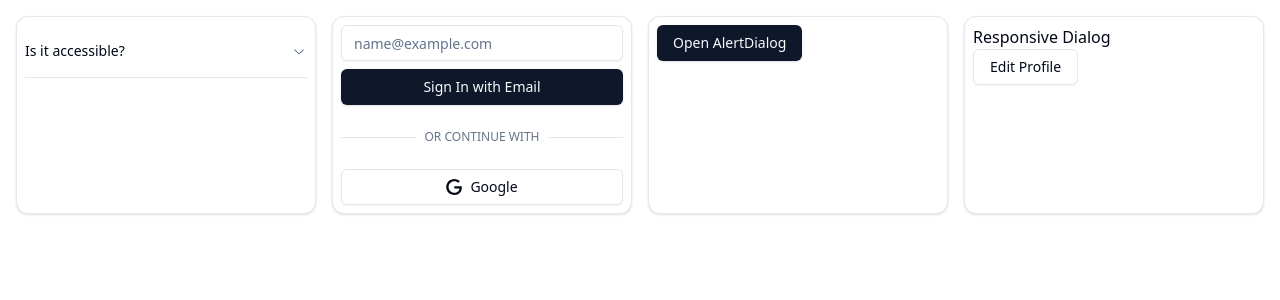
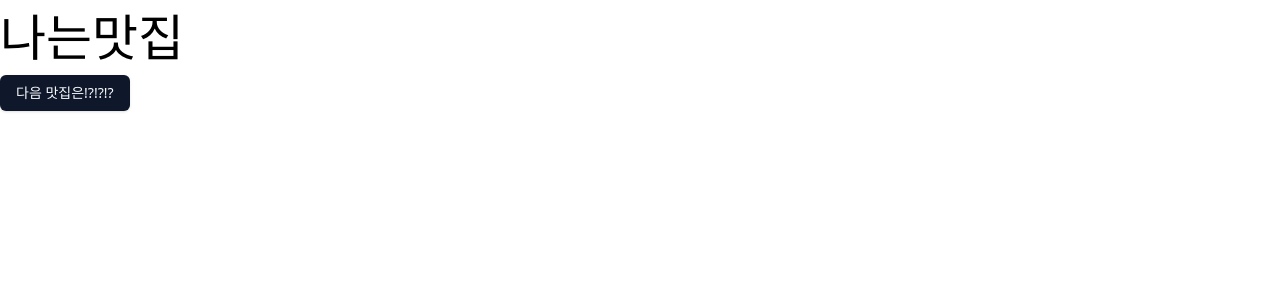
Before and after one commit to YoungSealStudio/LaunchSpy-Frontend, a React (Vite) app: page / in a window 1280 px wide. Shown: the top 300 px of the page. Built offline with nearby package versions, Linux system fonts and the light colour scheme.

Commit message:
feat: word-shuffle

```diff
--- a/src/App.tsx
+++ b/src/App.tsx
@@ -1,12 +1,8 @@
-import ComponentsShowcase from './ComponentsShowcase';
 import './globals.css';
+import Home from './pages/home/Home';
 
 function App() {
-  return (
-    <div>
-      <ComponentsShowcase />
-    </div>
-  );
+  return <Home />;
 }
 
 export default App;
--- /dev/null
+++ b/src/components/ui/word-shuffle-render.tsx
@@ -0,0 +1,116 @@
+import React, { useEffect, useState } from 'react';
+
+interface WordShufflerProps {
+  text: string;
+  options?: {
+    fps?: number;
+    pending: boolean;
+    timeOffset?: number;
+    textColor?: string;
+    fontSize?: string;
+    mixCapital?: boolean;
+    mixSpecialCharacters?: boolean;
+  };
+}
+
+interface ShuffledChar {
+  char: string;
+  color: string;
+}
+
+const WordShuffler: React.FC<WordShufflerProps> = ({ text, options = {} }) => {
+  const [shuffledText, setShuffledText] = useState<ShuffledChar[]>([]);
+  const defaultOptions = {
+    fps: 20,
+    timeOffset: 100, // Adjusted to milliseconds
+    textColor: '#000',
+    fontSize: '50px',
+    mixCapital: false,
+    mixSpecialCharacters: false,
+    pending: true,
+    ...options,
+  };
+
+  useEffect(() => {
+    let currentIndex = 0;
+    let frameCount = 0;
+    let combinedChars = 'ABCDEFGHIJKLMNOPQRSTUVWXYZ'.split('');
+
+    if (defaultOptions.mixSpecialCharacters) {
+      const specialCharacters = '!§$%&/()=?_<>>^°*#-:;~'.split('');
+      combinedChars = [...combinedChars, ...specialCharacters];
+    }
+
+    const getRandomColor = () => {
+      const colors = [
+        '#f44336',
+        '#e91e63',
+        '#9c27b0',
+        '#673ab7',
+        '#3f51b5',
+        '#2196f3',
+        '#03a9f4',
+        '#00bcd4',
+        '#009688',
+        '#4caf50',
+        '#8bc34a',
+        '#cddc39',
+        '#ffeb3b',
+        '#ffc107',
+        '#ff9800',
+        '#ff5722',
+        '#795548',
+        '#9e9e9e',
+        '#607d8b',
+      ];
+      return colors[Math.floor(Math.random() * colors.length)];
+    };
+
+    const getRandCharacter = (characterToReplace: string) => {
+      if (characterToReplace === ' ') {
+        return ' ';
+      }
+      const randNum = Math.floor(Math.random() * combinedChars.length);
+      return combinedChars[randNum];
+    };
+
+    const shuffleText = () => {
+      const newText = text.split('').map((char, index) => ({
+        char: index < currentIndex ? char : getRandCharacter(char),
+        color:
+          index < currentIndex ? defaultOptions.textColor : getRandomColor(),
+      }));
+
+      if (
+        !defaultOptions.pending &&
+        frameCount % defaultOptions.timeOffset === 0
+      ) {
+        if (currentIndex < text.length) {
+          currentIndex++;
+        }
+      }
+
+      setShuffledText(newText);
+      frameCount++;
+    };
+
+    const intervalId = setInterval(shuffleText, 1000 / defaultOptions.fps);
+
+    return () => clearInterval(intervalId);
+  }, [text, options, defaultOptions.pending]);
+
+  return (
+    <div style={{ display: 'flex', flexWrap: 'wrap' }}>
+      {shuffledText.map((item, index) => (
+        <span
+          key={index}
+          style={{ color: item.color, fontSize: defaultOptions.fontSize }}
+        >
+          {item.char}
+        </span>
+      ))}
+    </div>
+  );
+};
+
+export default WordShuffler;
--- /dev/null
+++ b/src/pages/home/Home.tsx
@@ -0,0 +1,50 @@
+import { Button } from '@/components/ui/button';
+import WordShuffler from '@/components/ui/word-shuffle-render';
+import { useState } from 'react';
+
+const restaurants = [
+  '김밥천국',
+  '김밥지옥',
+  '솔로지옥',
+  '메머드커피',
+  '일일향',
+];
+
+function pickRandom<T>(array: T[]): T {
+  const randomIndex = Math.floor(Math.random() * array.length);
+  return array[randomIndex];
+}
+
+function Home() {
+  const [name, setName] = useState('나는 맛집');
+  const [isLoading, setIsLoading] = useState(false);
+
+  function onClickButton() {
+    setIsLoading(true);
+
+    setTimeout(() => {
+      setIsLoading(false);
+      setName(pickRandom(restaurants));
+    }, 2000);
+  }
+
+  return (
+    <div>
+      <WordShuffler
+        key={name}
+        text={name}
+        options={{
+          textColor: '#000000',
+          pending: isLoading,
+          timeOffset: 5,
+          mixCapital: true,
+          mixSpecialCharacters: true,
+        }}
+      />
+
+      <Button onClick={onClickButton}>다음 맛집은!?!?!?</Button>
+    </div>
+  );
+}
+
+export default Home;
```
